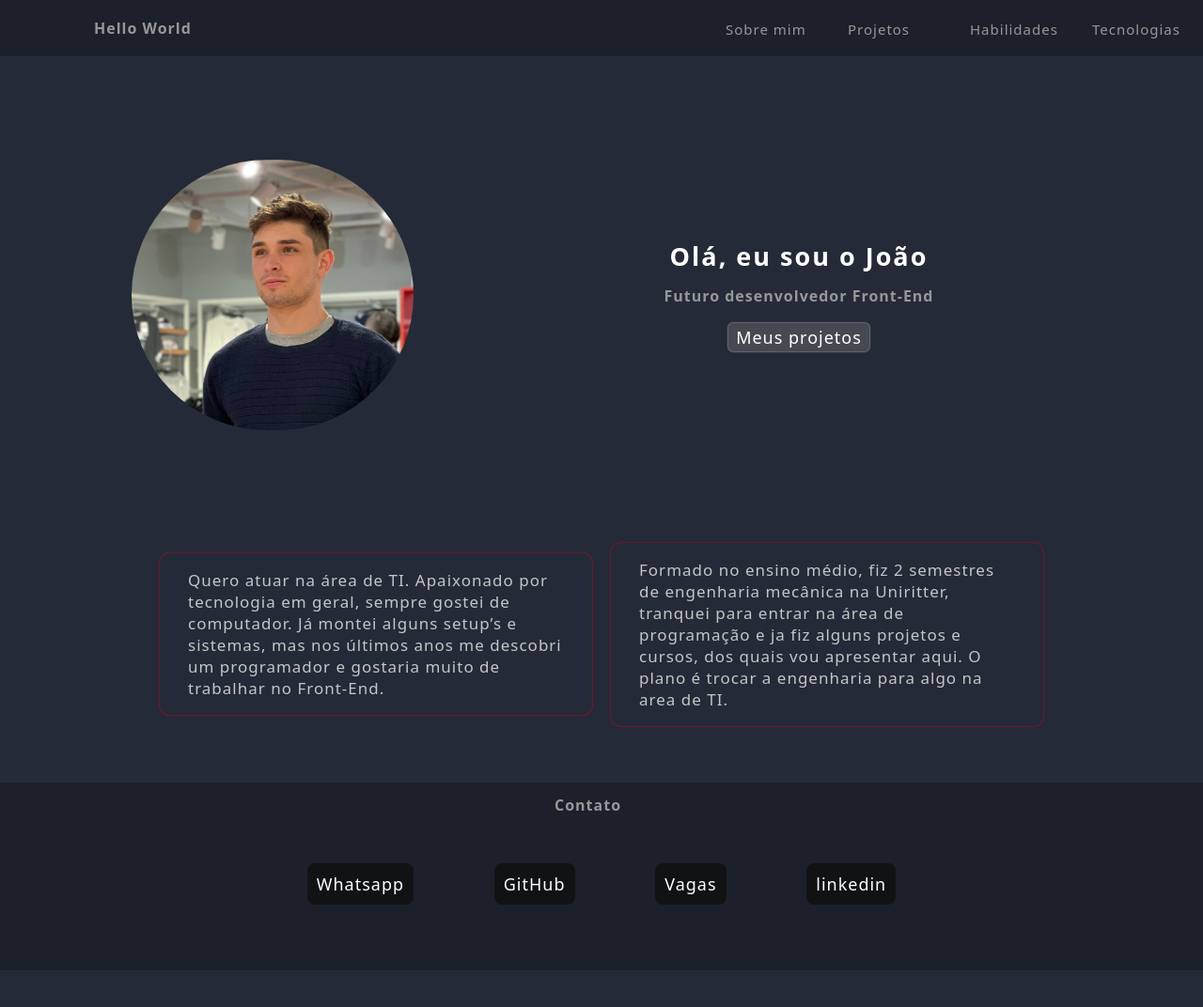
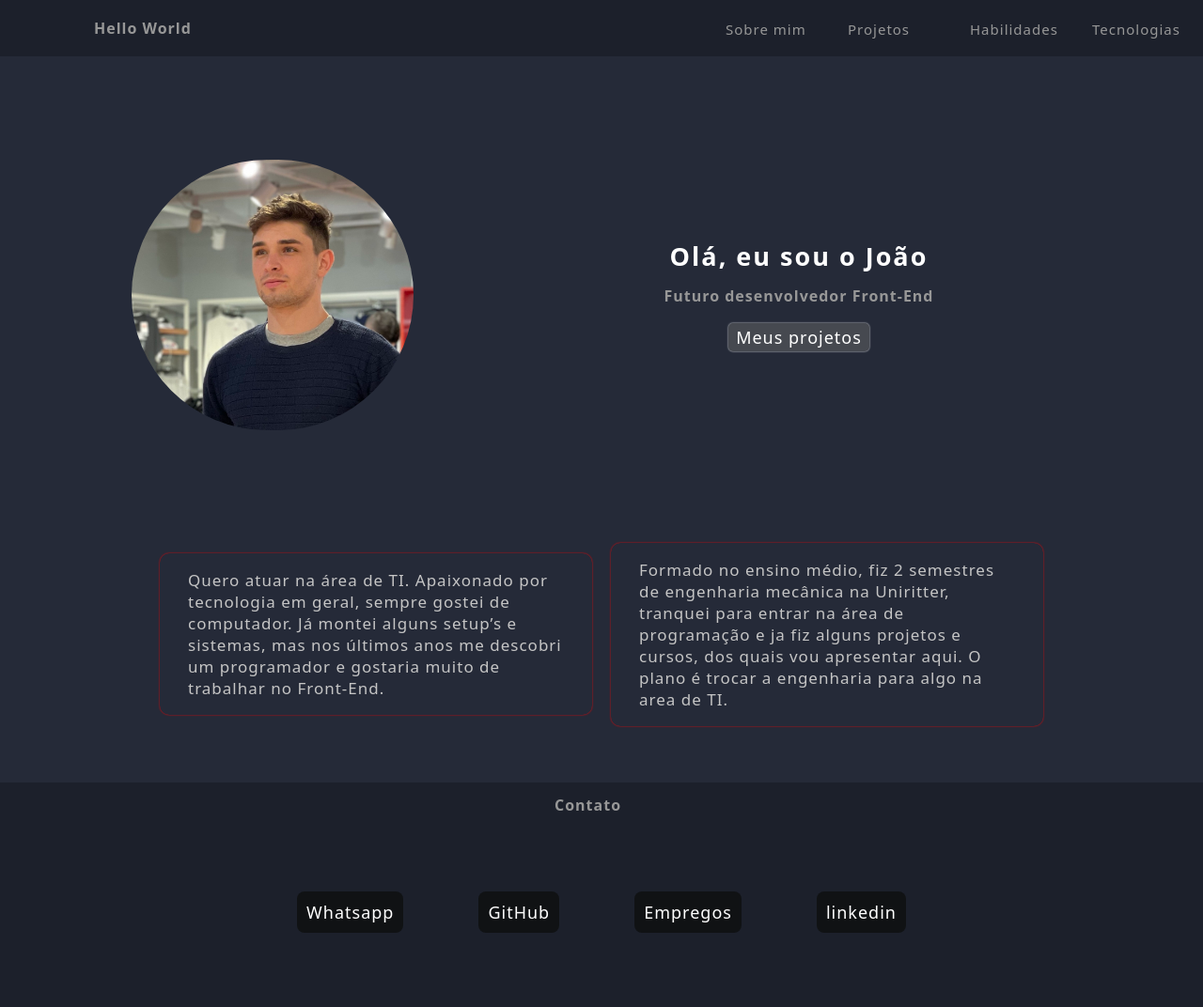
Before and after one commit to joaoang/Meu-portiflio-oficial, a plain HTML site: page index.html in a window 1280 px wide. Shown: the whole page at 94% size. Before the commit the page ends 1033 px from the top, so only its background shows below. Drawn offline with Linux system fonts and the light colour scheme.

Commit message:
Links funcionando.

```diff
--- a/index.html
+++ b/index.html
@@ -68,9 +68,12 @@
     <footer>
         <h2>Contato</h2>
 
-        <footer-nav>
-            <div>Whatsapp</div> <div>GitHub</div> <div>Vagas</div> <div>linkedin</div>
-        </footer-nav>
+        <nav>
+            <a id="whats-link" href="https://wa.me/5551982044253" target="_blank">Whatsapp</a>
+            <a id="github-link" href="https://github.com/joaoang" target="_blank">GitHub</a>
+            <a id="empregos-link" href="https://candidato.empregos.com.br/meu-curriculo.aspx" target="_blank">Empregos</a>
+            <a id="linkedin-link" href="https://www.empregos.com.br/curriculos/candidato/47130749/" target="_blank">linkedin</a>
+        </nav>
 
     </footer>
     <script src="script.js"></script>
--- a/style.css
+++ b/style.css
@@ -203,7 +203,7 @@ section {
 footer {
     display: flex;
     width: 100%;
-    min-height: 200px;
+    min-height: 280px;
     background-color: rgb(28, 32, 43);
     flex-direction: column;
     align-items: center;
@@ -213,12 +213,43 @@ footer h2 {
     height: 70px;
 }
 
-footer div {
-    height: 30px;
+footer nav {
+    display: flex;
+    flex-wrap: wrap;
+    justify-content: center;
+}
+
+footer a {
     border-radius: 8px;
-    display: inline;
-    width: 60px;
+    display: inline-flex;
+    justify-content: center;
     margin: 20px 40px;
     padding: 10px;
     background-color: rgb(16, 18, 20);
+    color: white;
 }
+
+#whats-link:hover {
+    background-image: linear-gradient(90deg,rgb(104, 167, 102),rgb(0, 88, 0));
+    text-shadow: 0 0 3px white;
+    cursor:pointer;
+
+}
+
+#github-link:hover {
+    background-color: rgb(0, 0, 0);
+    text-shadow: 0 0 3px white;
+    cursor:pointer;
+}
+
+#empregos-link:hover {
+    background-image: linear-gradient(90deg,rgb(0, 26, 173),rgb(196, 104, 0));
+    text-shadow: 0 0 3px white;
+    cursor:pointer;
+}
+
+#linkedin-link:hover {
+    background-color: rgb(38, 38, 104);
+    text-shadow: 0 0 3px white;
+    cursor:pointer;
+}
```
Also changed, not shown: 1 other file.
